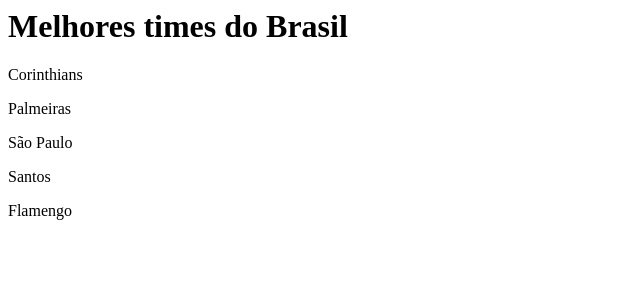
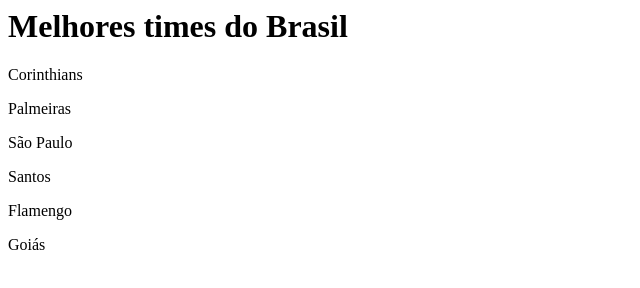
Before and after one commit to gustavobeck/projeto-engenharia-software, a plain HTML site: page index.html in a window 1280 px wide. Shown: the full height of the page, 0-640 px from the left. Drawn offline with Linux system fonts and the light colour scheme.

Commit message:
Adicionando Goiás no arquivo index.html

```diff
--- a/index.html
+++ b/index.html
@@ -7,5 +7,6 @@
 <p>São Paulo</p>
 <p>Santos</p>
 <p>Flamengo</p>
+<p>Goiás</p>
 
 </html>
```
